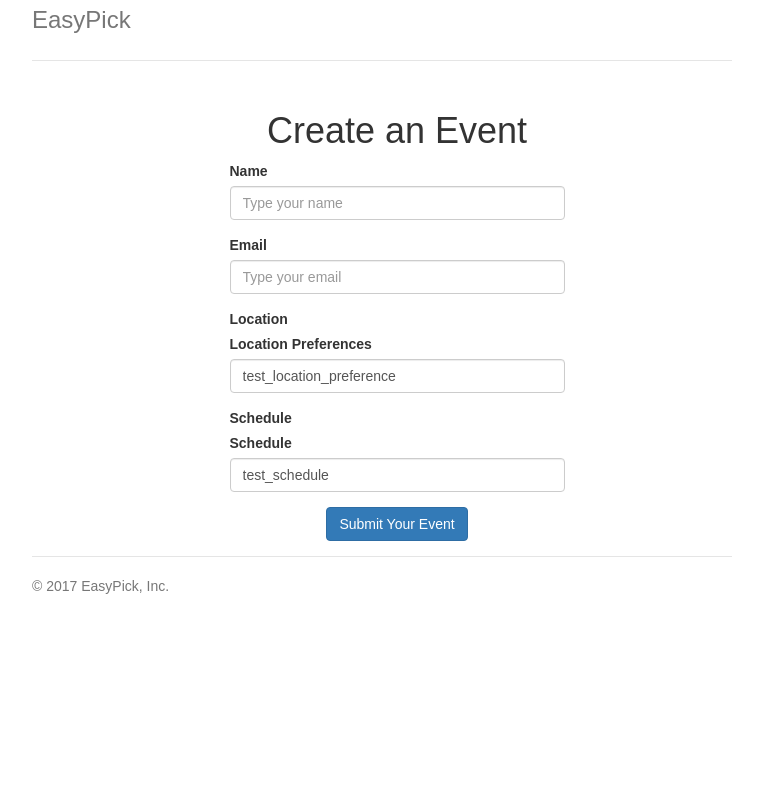
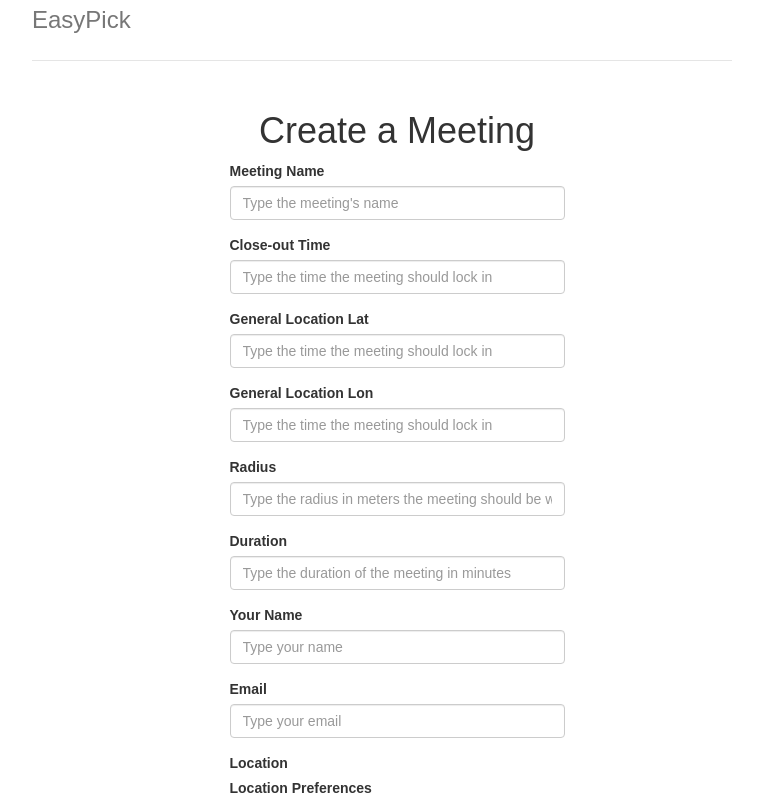
Before and after one commit to EZPick/EasyPick, a React (Create React App) app in the folder client/: page /create in a window 1280 px wide. Shown: the top 800 px of the page, without its empty margins (258-1021 px from the left). Built offline with nearby package versions, Linux system fonts and the light colour scheme.

Commit message:
Add more fields, fix inviting bug, un-nest response

```diff
--- a/client/public/index.html
+++ b/client/public/index.html
@@ -46,7 +46,7 @@
   </head>
 
   <body>
-      <div id="root" class="container"></div>
+    <div id="root" class="container"></div>
     <!--
       This HTML file is a template.
       If you open it directly in the browser, you will see an empty page.
--- a/client/src/Components/Create/Create.js
+++ b/client/src/Components/Create/Create.js
@@ -10,25 +10,52 @@ class Create extends Component {
       <div>
         <div className="container">
           <div className="row">
-            {/*creation of new event title*/}
+            {/*creation of new meeting title*/}
             <div className="col-sm-3"></div>
             <div className="col-sm-6">
-              <h1 id="title">Create an Event</h1>
+              <h1 id="title">Create a Meeting</h1>
             </div>
             <div className="col-sm-3"></div>
           </div>
 
-          {/*creation of new event form*/}
+          {/*creation of new meeting form*/}
           <div className="row" id="response-row">
             <div className="col-sm-3"></div>
             <div className="col-sm-6">
               <form id="creation-form" onSubmit={this.submit}>
-                {/*response form needs an id*/}
-                <input type="hidden" value={this.props.match.params.id} name="meetingId" />
+                {/*title field*/}
+                <div className="form-group">
+                  <label>Meeting Name</label>
+                  <input name="title" className="form-control" type="text" placeholder="Type the meeting's name" required />
+                </div>
+                {/*closeout time field*/}
+                <div className="form-group">
+                  <label>Close-out Time</label>
+                  <input name="closeoutTime" className="form-control" type="text" placeholder="Type the time the meeting should lock in" required />
+                </div>
 
+                {/*TODO*/}
+                <div className="form-group">
+                  <label>General Location Lat</label>
+                  <input name="generalLocationLatitude" className="form-control" type="text" placeholder="Type the time the meeting should lock in" required />
+                </div>
+                <div className="form-group">
+                  <label>General Location Lon</label>
+                  <input name="generalLocationLongitude" className="form-control" type="text" placeholder="Type the time the meeting should lock in" required />
+                </div>
+                {/*radius field*/}
+                <div className="form-group">
+                  <label>Radius</label>
+                  <input name="radius" className="form-control" type="text" placeholder="Type the radius in meters the meeting should be within" required />
+                </div>
+                {/*duration field*/}
+                <div className="form-group">
+                  <label>Duration</label>
+                  <input name="duration" className="form-control" type="text" placeholder="Type the duration of the meeting in minutes" required />
+                </div>
                 {/*name field*/}
                 <div className="form-group">
-                  <label>Name</label>
+                  <label>Your Name</label>
                   <input name="name" className="form-control" type="text" placeholder="Type your name" required />
                 </div>
 
@@ -52,7 +79,7 @@ class Create extends Component {
 
                 {/*button to submit*/}
                 <div className="form-group" id="btn-container">
-                  <button type="submit" className="btn btn-primary" id="submit-btn" alt="button to submit event form">Submit Your Event</button>
+                  <button type="submit" className="btn btn-primary" id="submit-btn" alt="button to submit meeting form">Submit Your Meeting</button>
                 </div>
               </form>
             </div>
@@ -96,7 +123,7 @@ class Create extends Component {
 
     $.ajax({
         type: 'POST',
-          url: '/api/create',
+        url: '/api/meeting/create',
         data: form.serialize()
     })
     .done(function(data) {
--- a/client/src/Components/Respond/Respond.js
+++ b/client/src/Components/Respond/Respond.js
@@ -81,15 +81,13 @@ class Respond extends Component {
         data: form.serialize()
     })
     .done(function(data) {
-          console.log(data);
-          if (data.success) {
       $('#response-form')[0].reset();
       $('#title').hide();
       $('#response-row').hide();
       $('#confirmation-row').fadeIn();
-          } else {
+    })
+    .fail(function(jqXhr) {
       $('#error-row').fadeIn();
-          }
     });
   }
 }
```
Also changed, not shown: 1 other file (tests, documents, lock files or other folders). Lines whose indentation alone changed are shown as unchanged.
